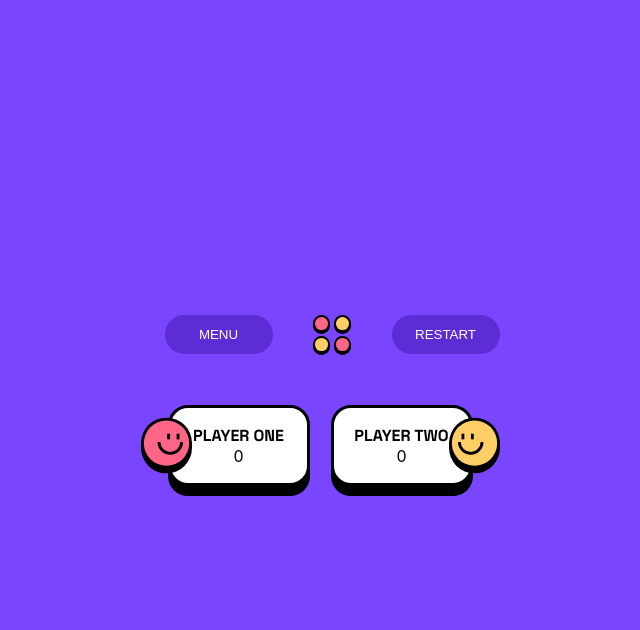
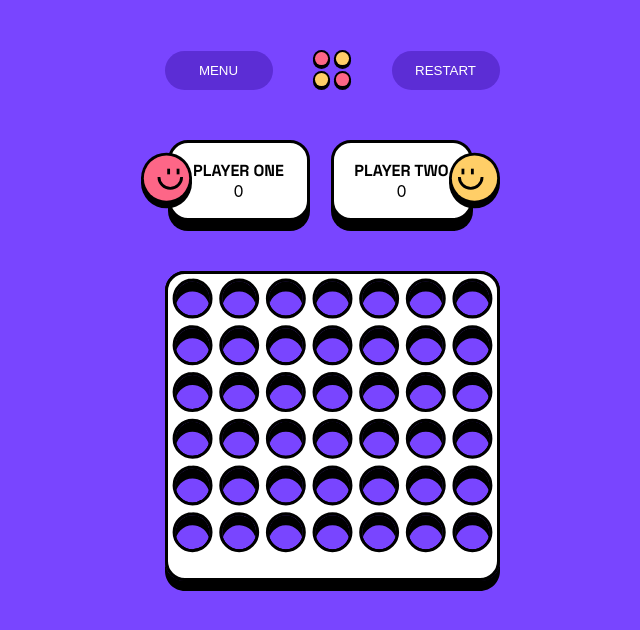
Before and after one commit to nathan-bark/connect-four, a React (Create React App) app: page /player-vs-player in a window 1280 px wide. Shown: the top 630 px of the page, without its empty margins (308-948 px from the left). Built offline with nearby package versions, Linux system fonts and the light colour scheme.

Commit message:
Added win functionality and winning line circles

```diff
--- /dev/null
+++ b/src/components/game-board/game-board.component.tsx
@@ -0,0 +1,232 @@
+import React from "react";
+import { useState } from "react";
+
+import "./game-board.styles.scss";
+
+import bottomLayerSmall from "../../assets/images/board-layer-black-small.svg";
+import topLayersmall from "../../assets/images/board-layer-white-small.svg";
+import yellowToken from "../../assets/images/counter-yellow-small.svg";
+import pinkToken from "../../assets/images/counter-red-small.svg";
+
+const gameGrid = [
+  [0, 0, 0, 0, 0, 0, 0],
+  [0, 0, 0, 0, 0, 0, 0],
+  [0, 0, 0, 0, 0, 0, 0],
+  [0, 0, 0, 0, 0, 0, 0],
+  [0, 0, 0, 0, 0, 0, 0],
+  [0, 0, 0, 0, 0, 0, 0],
+];
+
+const GameBoard = () => {
+  let [playerOne, setPlayerOne] = useState(true);
+
+  const winningLines = (cells: number[][]) => {
+    if (cells.length === 4) {
+      cells.forEach((token: number[]) => {
+        const circle = document.createElement("div");
+        circle.classList.add("win-circle");
+        const selectorCell = document.querySelector(
+          `.selector-${token[0]}-${token[1]}`
+        ) as HTMLDivElement;
+        selectorCell.appendChild(circle);
+        selectorCell.style.display = "flex";
+        selectorCell.style.justifyContent = "center";
+        selectorCell.style.alignItems = "center";
+      });
+    }
+  };
+
+  const winCheck = (row: number, col: number) => {
+    let playerOneCounter: number = 0;
+    let playerTwoCounter: number = 0;
+    let winningTokens: number[][] = [];
+
+    //check row for four consecutive 1's or 2's
+    for (let i = 0; i < 7; i++) {
+      if (gameGrid[row][i] === 1) {
+        playerOneCounter++;
+        playerTwoCounter = 0;
+        winningTokens.push([row, i]);
+        if (winningTokens.length > 4) {
+          winningTokens.shift();
+        }
+      } else if (gameGrid[row][i] === 2) {
+        playerTwoCounter++;
+        playerOneCounter = 0;
+        winningTokens.push([row, i]);
+        if (winningTokens.length > 4) {
+          winningTokens.shift();
+        }
+      } else {
+        playerOneCounter = 0;
+        playerTwoCounter = 0;
+        winningTokens = [];
+      }
+      if (playerOneCounter === 4) {
+        console.log("Winner!", winningTokens);
+        winningLines(winningTokens);
+      } else if (playerTwoCounter === 4) {
+        console.log("Winner!", winningTokens);
+        winningLines(winningTokens);
+      }
+    }
+
+    // check column for four consecutive 1's or 2's
+    playerOneCounter = 0;
+    playerTwoCounter = 0;
+    winningTokens = [];
+    for (let i = 0; i < gameGrid.length; i++) {
+      if (gameGrid[i][col] === 1) {
+        playerOneCounter++;
+        playerTwoCounter = 0;
+        winningTokens.push([i, col]);
+        if (winningTokens.length > 4) {
+          winningTokens.shift();
+        }
+      } else if (gameGrid[i][col] === 2) {
+        playerTwoCounter++;
+        playerOneCounter = 0;
+        winningTokens.push([i, col]);
+        if (winningTokens.length > 4) {
+          winningTokens.shift();
+        }
+      } else {
+        playerOneCounter = 0;
+        playerTwoCounter = 0;
+        winningTokens = [];
+      }
+      if (playerOneCounter === 4 || playerTwoCounter === 4) {
+        console.log("Winner!");
+        winningLines(winningTokens);
+      }
+    }
+
+    // Check diagonal bottom-left to top-right
+    let rowOffset = row;
+    let colOffset = col;
+    playerOneCounter = 0;
+    playerTwoCounter = 0;
+    winningTokens = [];
+    while (rowOffset < gameGrid.length && colOffset >= 0) {
+      if (gameGrid[rowOffset][colOffset] === 1) {
+        playerOneCounter++;
+        playerTwoCounter = 0;
+        winningTokens.push([rowOffset, colOffset]);
+        if (winningTokens.length > 4) {
+          winningTokens.shift();
+        }
+      } else if (gameGrid[rowOffset][colOffset] === 2) {
+        playerTwoCounter++;
+        playerOneCounter = 0;
+        winningTokens.push([rowOffset, colOffset]);
+        if (winningTokens.length > 4) {
+          winningTokens.shift();
+        }
+      } else {
+        playerOneCounter = 0;
+        playerTwoCounter = 0;
+        winningTokens = [];
+      }
+      if (playerOneCounter === 4 || playerTwoCounter === 4) {
+        console.log("Winner!");
+        winningLines(winningTokens);
+      }
+      rowOffset++;
+      colOffset--;
+    }
+
+    // Check diagonal bottom-right to top-left
+    rowOffset = row;
+    colOffset = col;
+    playerOneCounter = 0;
+    playerTwoCounter = 0;
+    winningTokens = [];
+    while (rowOffset < gameGrid.length && colOffset < gameGrid[0].length) {
+      if (gameGrid[rowOffset][colOffset] === 1) {
+        playerOneCounter++;
+        playerTwoCounter = 0;
+        winningTokens.push([rowOffset, colOffset]);
+        if (winningTokens.length > 4) {
+          winningTokens.shift();
+        }
+      } else if (gameGrid[rowOffset][colOffset] === 2) {
+        playerTwoCounter++;
+        playerOneCounter = 0;
+        winningTokens.push([rowOffset, colOffset]);
+        if (winningTokens.length > 4) {
+          winningTokens.shift();
+        }
+      } else {
+        playerOneCounter = 0;
+        playerTwoCounter = 0;
+        winningTokens = [];
+      }
+      if (playerOneCounter === 4 || playerTwoCounter === 4) {
+        console.log("Winner!");
+        winningLines(winningTokens);
+      }
+      rowOffset++;
+      colOffset++;
+    }
+  };
+
+  const addTokenOnClick = (key) => (e) => {
+    let row: number = 5;
+    const col: number = key.split("-")[1];
+
+    while (row >= 0) {
+      if (gameGrid[row][col] === 0) {
+        gameGrid[row][col] = playerOne ? 1 : 2;
+
+        setPlayerOne(!playerOne);
+
+        const tokenCell = document.querySelector(
+          `.token-${row}${col}`
+        ) as HTMLDivElement;
+        tokenCell.style.backgroundImage = playerOne
+          ? `url(${yellowToken})`
+          : `url(${pinkToken})`;
+        tokenCell.style.backgroundSize = "100%";
+        tokenCell.style.backgroundRepeat = "no-repeat";
+        tokenCell.style.backgroundPosition = "center";
+
+        winCheck(row, col);
+
+        break;
+      }
+      row--;
+    }
+  };
+
+  return (
+    <div className="board-container">
+      <img className="bottom-layer" src={bottomLayerSmall} alt="bottom layer" />
+      <div className="token-grid">
+        {Array.from({ length: 6 }, (_, r) =>
+          Array.from({ length: 7 }, (_, c) => (
+            <div
+              key={`${r}-${c}`}
+              className={`token-${r}${c}`}
+              style={{ gridColumn: c + 1, gridRow: r + 1 }}
+            ></div>
+          ))
+        )}
+      </div>
+      <img className="top-layer" src={topLayersmall} alt="top layer" />
+      <div className="selector-grid">
+        {Array.from({ length: 6 }, (_, r) =>
+          Array.from({ length: 7 }, (_, c) => (
+            <div
+              key={`${r}-${c}`}
+              className={`selector-${r}-${c}`}
+              style={{ gridColumn: c + 1, gridRow: r + 1 }}
+              onClick={addTokenOnClick(`${r}-${c}`)}
+            ></div>
+          ))
+        )}
+      </div>
+    </div>
+  );
+};
+
+export default GameBoard;
--- /dev/null
+++ b/src/components/game-board/game-board.styles.scss
@@ -0,0 +1,48 @@
+@import '../../sass.styles/variables.scss';
+.board-container {
+  margin-top: 50px;
+  width: 335px;
+  position: relative;
+}
+
+.bottom-layer,
+.token-grid,
+.top-layer,
+.selector-grid {
+  position: absolute;
+  top: 0;
+  right: 0;
+}
+
+.bottom-layer {
+  z-index: 1;
+}
+
+.token-grid {
+  z-index: 2;
+  width: 335px;
+  height: 285px;
+  display: grid;
+  grid-template-columns: repeat(7, 1fr);
+  grid-template-rows: repeat(6, 1fr);
+}
+
+.top-layer {
+  z-index: 3;
+}
+
+.selector-grid {
+  z-index: 4;
+  width: 335px;
+  height: 285px;
+  display: grid;
+  grid-template-columns: repeat(7, 1fr);
+  grid-template-rows: repeat(6, 1fr);
+
+   .win-circle {
+    width: 20px;
+    height: 20px;
+    border-radius: 50%;
+    border: 5px solid $white;
+   }
+}
--- a/src/components/game-header/game-header.styles.scss
+++ b/src/components/game-header/game-header.styles.scss
@@ -7,6 +7,7 @@
     justify-content: space-between;
     width: 335px;
     height: 40px;
+    margin-top: 50px;
 
     button {
         width: 108px;
--- a/src/routes/play-vs-player/play-vs-player.component.tsx
+++ b/src/routes/play-vs-player/play-vs-player.component.tsx
@@ -4,6 +4,7 @@ import "./play-vs-player.styles.scss";
 
 import GameHeader from "../../components/game-header/game-header.component.tsx";
 import PlayerScores from "../../components/player-scores/player-scores.component.tsx";
+import GameBoard from "../../components/game-board/game-board.component.tsx";
 
 // Header:  pause menu overlay including restart button -  Restart Button and logo
 // Player scores: Scores for each player with appropriate face image for p1 and p2
@@ -18,6 +19,8 @@ const PlayVsPlayer = () => {
     <div className="play-vs-player-container">
       <GameHeader />
       <PlayerScores />
+      <GameBoard />
+
     </div>
   );
 };
--- a/src/routes/play-vs-player/play-vs-player.styles.scss
+++ b/src/routes/play-vs-player/play-vs-player.styles.scss
@@ -6,7 +6,7 @@
     height: 100vh;
     display: flex;
     flex-direction: column;
-    justify-content: center;
+    justify-content: start;
     align-items: center;
     background-color: $light_purple;
 
```
Also changed, not shown: 1 other file (tests, documents, lock files or other folders).
